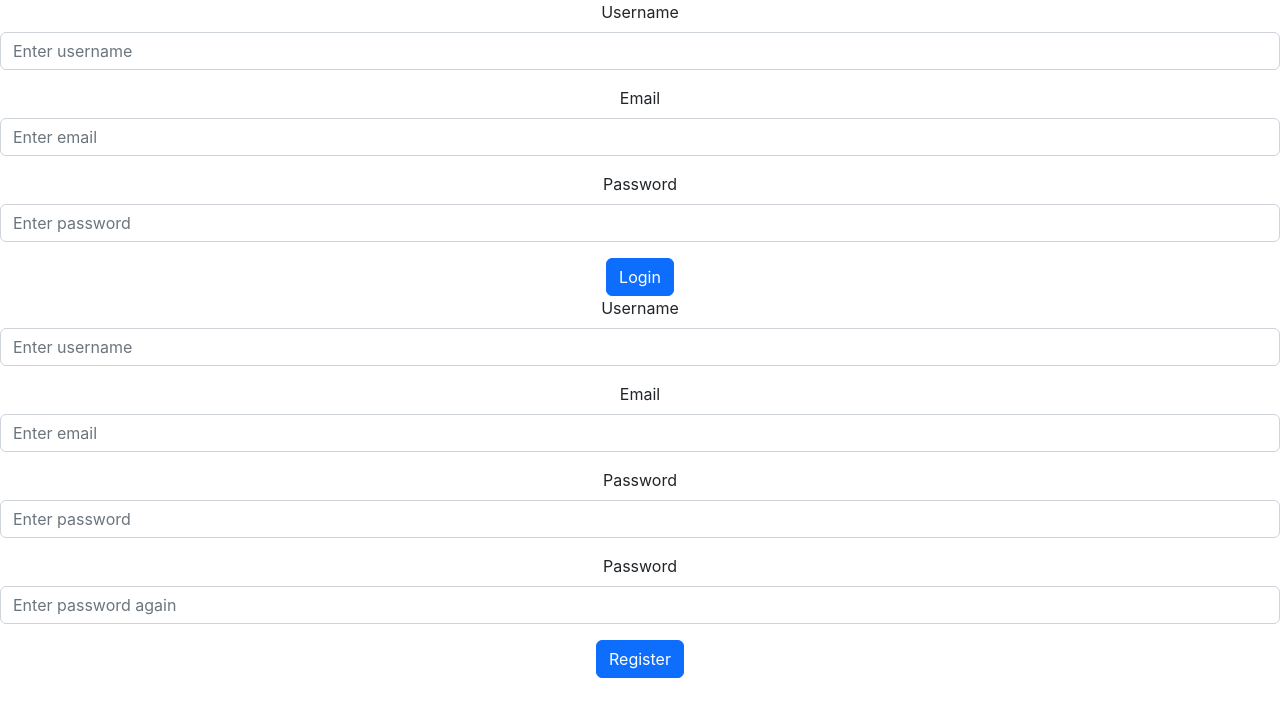
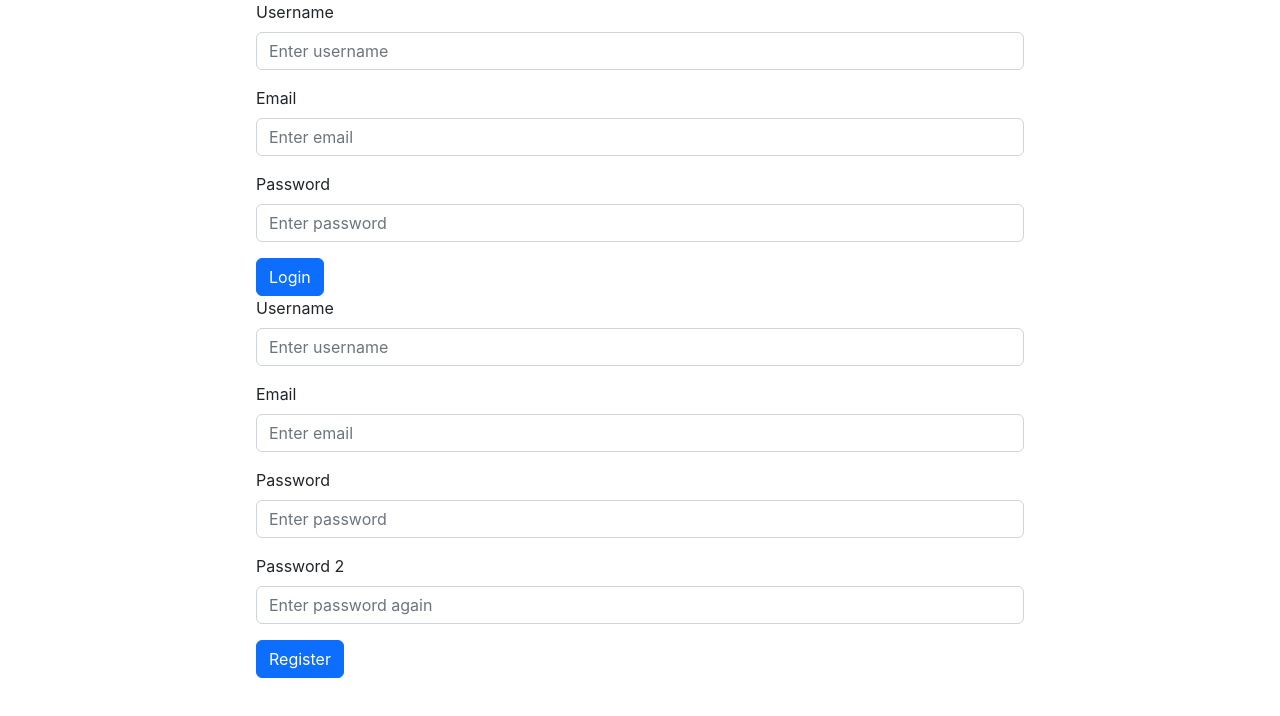
Before and after one commit to matthew-woodington/django_chat_app, a React (Create React App) app in the folder frontend/static/: page / in a window 1280 px wide. Shown: the top 716 px of the page. Built offline with nearby package versions, Linux system fonts and the light colour scheme.

Commit message:
adds registration form

```diff
--- a/frontend/static/src/App.css
+++ b/frontend/static/src/App.css
@@ -1,3 +1,4 @@
+import login.css
 .App {
   text-align: center;
 }
@@ -28,6 +29,24 @@
   color: #61dafb;
 }
 
+.main {
+  display: flex;
+  align-items: center;
+  justify-content: center;
+}
+
+.user-login {
+  width: 60%;
+  display: flex;
+  flex-direction: column;
+  justify-content: space-between;
+  align-items: center;
+}
+
+.login-form, .register-form {
+  width: 100%;
+}
+
 @keyframes App-logo-spin {
   from {
     transform: rotate(0deg);
--- a/frontend/static/src/App.js
+++ b/frontend/static/src/App.js
@@ -7,7 +7,7 @@ import ChatApp from "./components/MainApp/ChatApp";
 function App() {
   const [auth, setAuth] = useState(!!Cookies.get("Authorization"))
   return (
-    <div className="App">
+    <div className="main">
         {auth ? <ChatApp /> : <UserLogin setAuth={setAuth} />}
     </div>
   );
--- a/frontend/static/src/components/Login/LoginForm.js
+++ b/frontend/static/src/components/Login/LoginForm.js
@@ -44,7 +44,7 @@ function LoginForm(props) {
     }
 
     return(
-        <>
+        <div className="login-form">
             <Form onSubmit={handleSubmit}>
                 <Form.Group className="mb-3" controlId="username">
                     <Form.Label>Username</Form.Label>
@@ -83,7 +83,7 @@ function LoginForm(props) {
                     Login
                 </Button>
             </Form>
-        </>
+        </div>
     )
 }
 
--- a/frontend/static/src/components/Login/RegisterForm.js
+++ b/frontend/static/src/components/Login/RegisterForm.js
@@ -4,26 +4,27 @@ import Button from "react-bootstrap/Button";
 import Form from "react-bootstrap/Form";
 
 function RegisterForm(props) {
-  const [passwordTwo, setPasswordTwo] = useState("");
-  const [state, setState] = useState({
+  const [stateReg, setStateReg] = useState({
     username: "",
     email: "",
-    password: "",
+    password1: "",
+    password2: "",
   });
 
-  const checkEqualPass = () => {
-    if (state.password !== passwordTwo) {
+  const checkEqualPass = (e) => {
+    e.preventDefault();
+    if (stateReg.password1 !== stateReg.password2) {
       alert("Your passwords do not match.");
       return;
     } else {
-      handleSubmit();
+      handleSubmit(e);
     }
   };
 
   const handleInput = (e) => {
     const { name, value } = e.target;
-    setState((prevState) => ({
-      ...prevState,
+    setStateReg((prevStateReg) => ({
+      ...prevStateReg,
       [name]: value,
     }));
   };
@@ -40,7 +41,7 @@ function RegisterForm(props) {
         "Content-Type": "application/json",
         "X-CSRFToken": Cookies.get("csrftoken"),
       },
-      body: JSON.stringify(state),
+      body: JSON.stringify(stateReg),
     };
 
     const response = await fetch("/dj-rest-auth/registration/", options).catch(handleError);
@@ -54,14 +55,14 @@ function RegisterForm(props) {
   };
 
   return (
-    <>
+    <div className="register-form">
       <Form onSubmit={checkEqualPass}>
         <Form.Group className="mb-3" controlId="usernameReg">
           <Form.Label>Username</Form.Label>
           <Form.Control
             type="text"
             placeholder="Enter username"
-            value={state.username}
+            value={stateReg.username}
             onChange={handleInput}
             required
             name="username"
@@ -72,39 +73,39 @@ function RegisterForm(props) {
           <Form.Control
             type="email"
             placeholder="Enter email"
-            value={state.email}
+            value={stateReg.email}
             onChange={handleInput}
             required
             name="email"
           />
         </Form.Group>
-        <Form.Group className="mb-3" controlId="passwordReg">
+        <Form.Group className="mb-3" controlId="password1">
           <Form.Label>Password</Form.Label>
           <Form.Control
             type="password"
             placeholder="Enter password"
-            value={state.password}
+            value={stateReg.password1}
             onChange={handleInput}
             required
-            name="password"
+            name="password1"
           />
         </Form.Group>
-        <Form.Group className="mb-3" controlId="passwordTwo">
-          <Form.Label>Password</Form.Label>
+        <Form.Group className="mb-3" controlId="password2">
+          <Form.Label>Password 2</Form.Label>
           <Form.Control
             type="password"
             placeholder="Enter password again"
-            value={passwordTwo}
-            onChange={(e) => setPasswordTwo(e.target.value)}
+            value={stateReg.password2}
+            onChange={handleInput}
             required
-            name="passwordTwo"
+            name="password2"
           />
         </Form.Group>
         <Button variant="primary" type="submit">
           Register
         </Button>
       </Form>
-    </>
+    </div>
   );
 }
 
--- a/frontend/static/src/components/Login/UserLogin.js
+++ b/frontend/static/src/components/Login/UserLogin.js
@@ -4,7 +4,7 @@ import RegisterForm from "./RegisterForm";
 
 function UserLogin(props) {
     return(
-        <div>
+        <div className="user-login">
             <LoginForm setAuth={props.setAuth}/>
             <RegisterForm setAuth={props.setAuth}/>
         </div>
```
Also changed, not shown: 1 other file (tests, documents, lock files or other folders).
